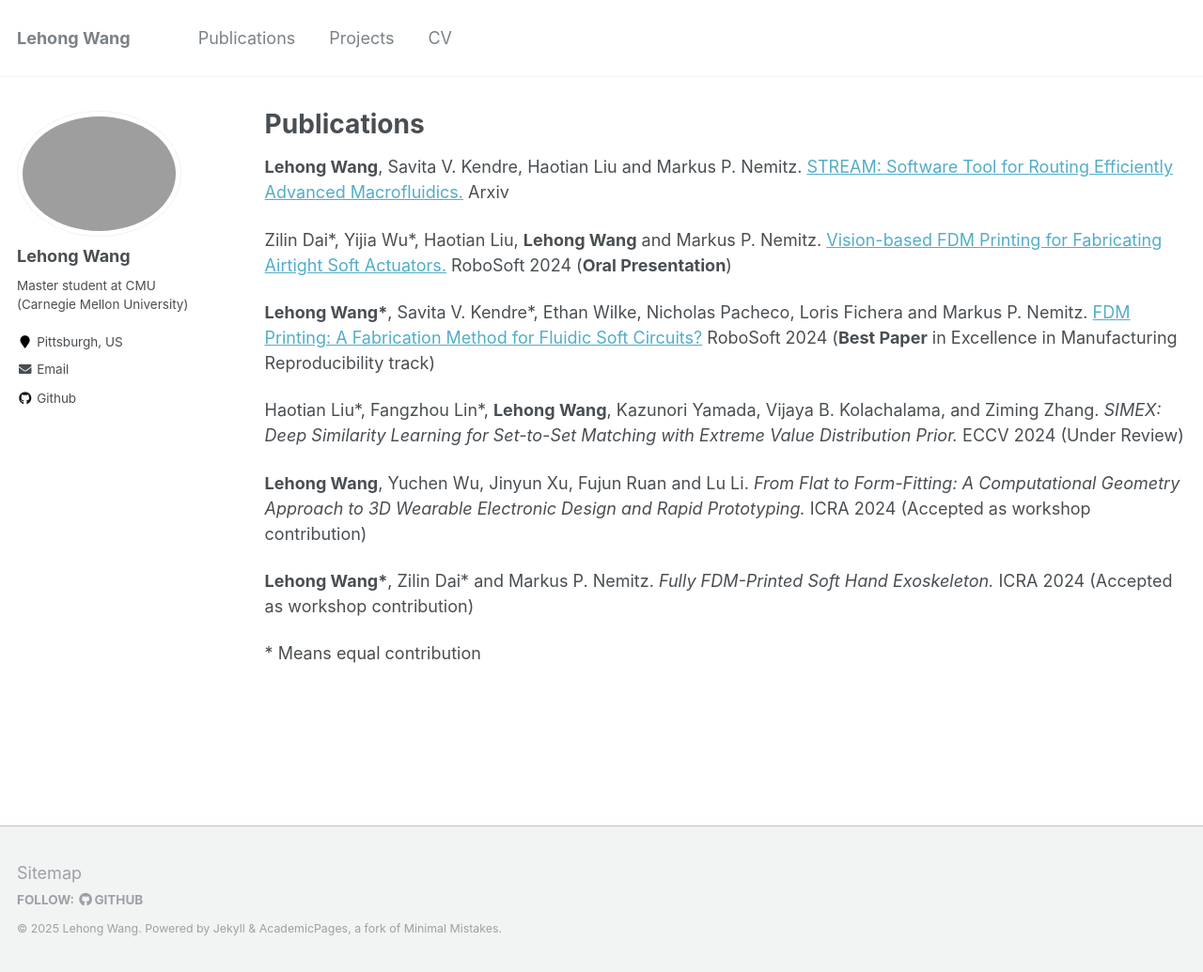
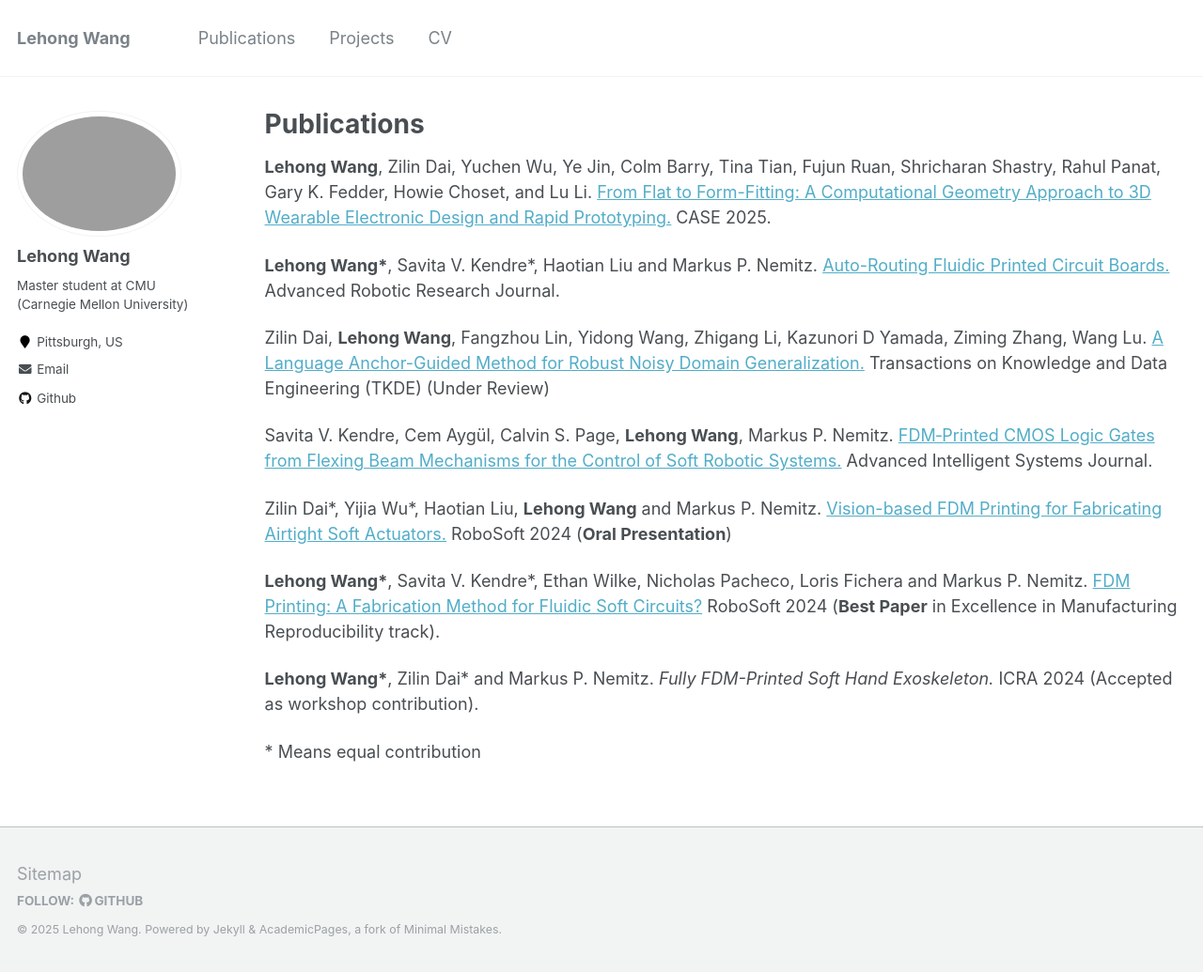
Before and after one commit to Lehong-Wang/Lehong-Wang.github.io, a Jekyll site: the page built from _pages/publications.md, in a window 1280 px wide and 1035 px high. Shown: the whole window at 94% size. Built offline with Jekyll 4.4.1, drawn with Linux system fonts in a browser that asks for light colours.

Commit message:
update publications

```diff
--- a/_pages/publications.md
+++ b/_pages/publications.md
@@ -17,19 +17,24 @@ author_profile: true
 
 <!-- # Research -->
 
-**Lehong Wang**, Savita V. Kendre, Haotian Liu and Markus P. Nemitz. [STREAM: Software Tool for Routing Efficiently Advanced Macrofluidics.](https://arxiv.org/abs/2312.01130) Arxiv
 
+**Lehong Wang**, Zilin Dai, Yuchen Wu, Ye Jin, Colm Barry, Tina Tian, Fujun Ruan, Shricharan Shastry, Rahul Panat, Gary K. Fedder, Howie Choset, and Lu Li. [From Flat to Form-Fitting: A Computational Geometry Approach to 3D Wearable Electronic Design and Rapid Prototyping.]() CASE 2025.
+
+**Lehong Wang\***, Savita V. Kendre*, Haotian Liu and Markus P. Nemitz. [Auto-Routing Fluidic Printed Circuit Boards.](https://advanced.onlinelibrary.wiley.com/doi/10.1002/adrr.202500065) Advanced Robotic Research Journal.
+
+Zilin Dai, **Lehong Wang**, Fangzhou Lin, Yidong Wang, Zhigang Li, Kazunori D Yamada, Ziming Zhang, Wang Lu. [A Language Anchor-Guided Method for Robust Noisy Domain Generalization.](https://arxiv.org/abs/2503.17211) Transactions on Knowledge and Data Engineering (TKDE) (Under Review)
+
+
+Savita V. Kendre, Cem Aygül, Calvin S. Page, **Lehong Wang**, Markus P. Nemitz. [FDM‐Printed CMOS Logic Gates from Flexing Beam Mechanisms for the Control of Soft Robotic Systems.](https://advanced.onlinelibrary.wiley.com/doi/abs/10.1002/aisy.202400468) Advanced Intelligent Systems Journal.
 
 Zilin Dai\*, Yijia Wu\*, Haotian Liu, **Lehong Wang** and Markus P. Nemitz. [Vision-based FDM Printing for Fabricating Airtight Soft Actuators.](https://arxiv.org/abs/2312.01135) RoboSoft 2024 (**Oral Presentation**)
 
 
-**Lehong Wang\***, Savita V. Kendre*, Ethan Wilke, Nicholas Pacheco, Loris Fichera and Markus P. Nemitz. [FDM Printing: A Fabrication Method for Fluidic Soft Circuits?](https://arxiv.org/abs/2312.01131) RoboSoft 2024 (**Best Paper** in Excellence in Manufacturing Reproducibility track)
+**Lehong Wang\***, Savita V. Kendre*, Ethan Wilke, Nicholas Pacheco, Loris Fichera and Markus P. Nemitz. [FDM Printing: A Fabrication Method for Fluidic Soft Circuits?](https://arxiv.org/abs/2312.01131) RoboSoft 2024 (**Best Paper** in Excellence in Manufacturing Reproducibility track).
 
-Haotian Liu\*, Fangzhou Lin\*, **Lehong Wang**, Kazunori Yamada, Vijaya B. Kolachalama, and Ziming Zhang. *SIMEX: Deep Similarity Learning for Set-to-Set Matching with Extreme Value Distribution Prior.* ECCV 2024 (Under Review)
+<!-- Haotian Liu\*, Fangzhou Lin\*, **Lehong Wang**, Kazunori Yamada, Vijaya B. Kolachalama, and Ziming Zhang. *SIMEX: Deep Similarity Learning for Set-to-Set Matching with Extreme Value Distribution Prior.* ECCV 2024 (Under Review) -->
 
-**Lehong Wang**, Yuchen Wu, Jinyun Xu, Fujun Ruan and Lu Li. *From Flat to Form-Fitting: A Computational Geometry Approach to 3D Wearable Electronic Design and Rapid Prototyping.* ICRA 2024 (Accepted as workshop contribution)
-
-**Lehong Wang\***, Zilin Dai\* and Markus P. Nemitz. *Fully FDM-Printed Soft Hand Exoskeleton.* ICRA 2024 (Accepted as workshop contribution)
+**Lehong Wang\***, Zilin Dai\* and Markus P. Nemitz. *Fully FDM-Printed Soft Hand Exoskeleton.* ICRA 2024 (Accepted as workshop contribution).
 
 
 \* Means equal contribution
```
